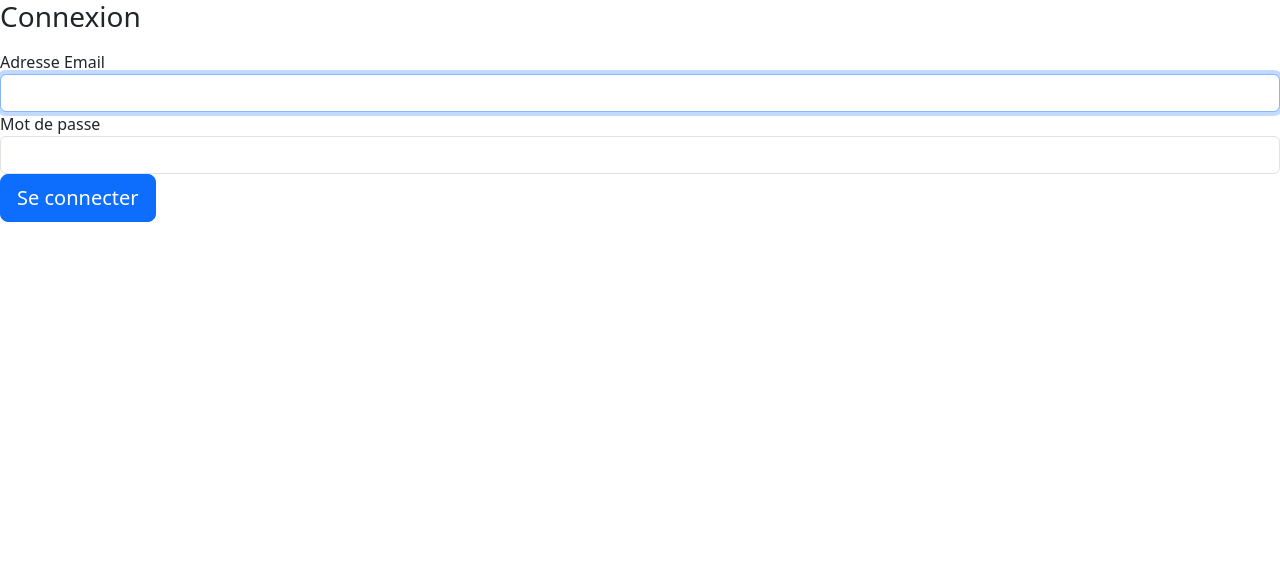
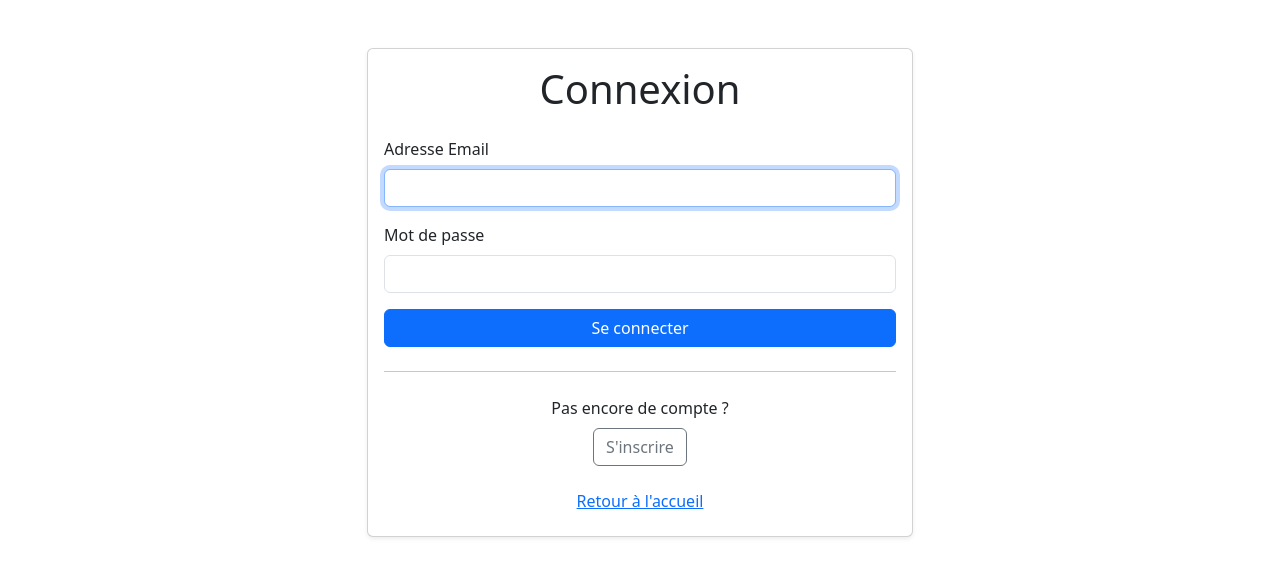
Before and after one commit to Septhime/lemon-interactive-test, a Symfony app: template templates/auth/login.html.twig in a window 1280 px wide. Shown: the top 577 px of the page. Run offline with Twig, Linux system fonts and the light colour scheme; the template is opened without the code that fills it, so the values that code supplies are empty; style sheets or scripts are compiled from the project's sources; some libraries are stand-ins or nearby versions.

Commit message:
Amélioration de l'interface de connexion et d'inscription

```diff
--- a/templates/auth/login.html.twig
+++ b/templates/auth/login.html.twig
@@ -3,20 +3,57 @@
 {% block title %}Se connecter{% endblock %}
 
 {% block body %}
-    <form method="post">
+    <div class="container mt-5">
+        <div class="row justify-content-center">
+            <div class="col-md-6">
+                <div class="card shadow-sm">
+                    <div class="card-body">
+                        <h1 class="text-center mb-4">Connexion</h1>
+
                         {% if error %}
-            <div class="alert alert-danger">{{ error.messageKey|trans(error.messageData, 'security') }}</div>
+                            <div class="alert alert-danger alert-dismissible fade show" role="alert">
+                                {{ error.messageKey|trans(error.messageData, 'security') }}
+                                <button type="button" class="btn-close" data-bs-dismiss="alert" aria-label="Close"></button>
+                            </div>
                         {% endif %}
 
-        <h1 class="h3 mb-3 font-weight-normal">Connexion</h1>
-        <label for="username">Adresse Email</label>
+                        <form method="post">
+                            <div class="mb-3">
+                                <label for="username" class="form-label">Adresse Email</label>
                                 <input type="email" value="{{ last_username }}" name="_username" id="username" class="form-control" autocomplete="email" required autofocus>
-        <label for="password">Mot de passe</label>
+                            </div>
+
+                            <div class="mb-3">
+                                <label for="password" class="form-label">Mot de passe</label>
                                 <input type="password" name="_password" id="password" class="form-control" autocomplete="current-password" required>
+                            </div>
+
                             <input type="hidden" name="_csrf_token" data-controller="csrf-protection" value="{{ csrf_token('authenticate') }}">
 
-        <button class="btn btn-lg btn-primary" type="submit">
-            Se connecter
+                            <div class="d-grid gap-2">
+                                <button class="btn btn-primary" type="submit">
+                                    <i class="bi bi-box-arrow-in-right"></i> Se connecter
                                 </button>
+                            </div>
                         </form>
+
+                        <hr class="my-4">
+
+                        <div class="text-center">
+                            <p class="mb-2">Pas encore de compte ?</p>
+                            <a href="{{ path('app_signup') }}" class="btn btn-outline-secondary">
+                                <i class="bi bi-person-plus"></i> S'inscrire
+                            </a>
+                        </div>
+
+                        <div class="text-center mt-3">
+                            <a href="{{ path('app_index') }}" class="btn btn-link">
+                                <i class="bi bi-arrow-left"></i> Retour à l'accueil
+                            </a>
+                        </div>
+                    </div>
+                </div>
+            </div>
+        </div>
+    </div>
 {% endblock %}
```
Also changed, not shown: templates/auth/signup.html.twig (+27 -2 lines). Lines whose indentation alone changed are shown as unchanged.
